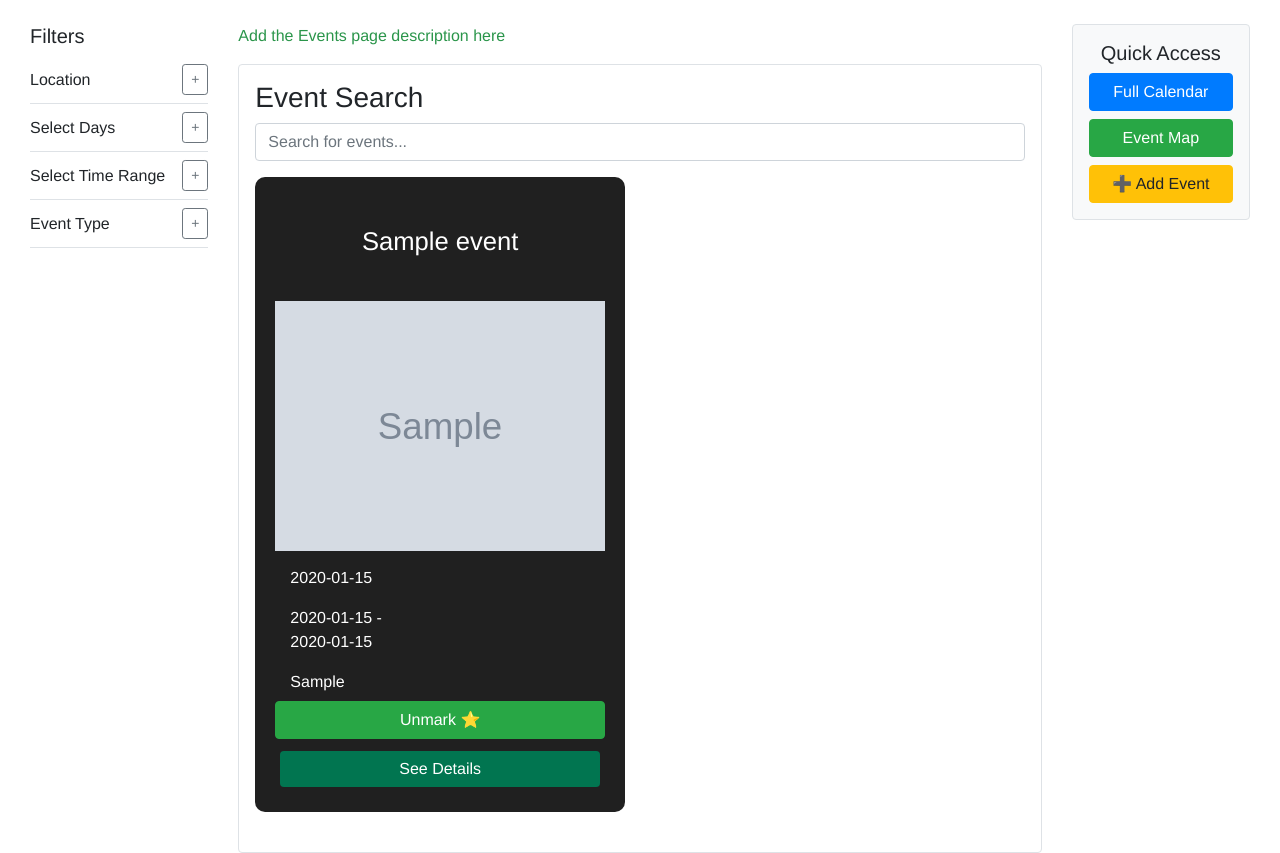
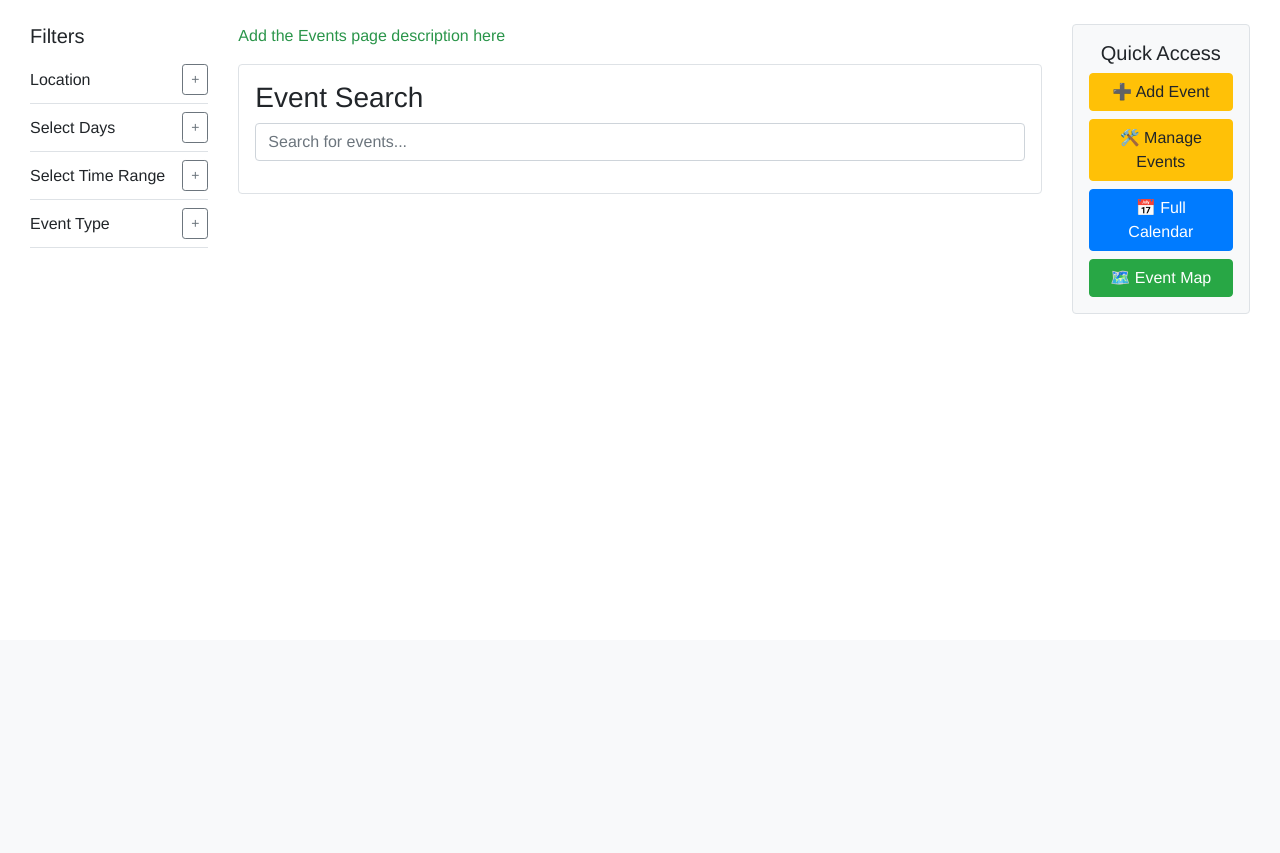
Before and after one commit to NoNameCoder2806/DVC-Events-Radar, a Django app: page / in a window 1280 px wide. Shown: the part 160-1013 px from the top of the page. After the commit the page ends 474 px from the top, so only its background shows below. Run offline with Django 5.2, Linux system fonts and the light colour scheme; a user stored in the database is signed in; tables that the repository leaves empty hold one stand-in row (values such as "Sample post"); grey boxes marked "Sample" are stand-in pictures; some libraries are stand-ins or nearby versions.

Commit message:
Created manage_events.py, manage_users.py edit_events.html

```diff
--- a/myapp/apps.py
+++ b/myapp/apps.py
@@ -8,7 +8,7 @@ def populate_default_data(sender, **kwargs):
     # Create users
     if not Users.objects.exists():
         default_users = [
-            {"username": "dvc_default@insite.4cd.edu", "DVC_ID": "0000000", "role": "admin"},  # default user
+            {"username": "dvc_superuser@insite.4cd.edu", "DVC_ID": "0000000", "role": "superuser"},  # default user
             {"username": "andrew@insite.4cd.edu", "DVC_ID": "0000001", "role": "admin"},
             {"username": "frank@insite.4cd.edu", "DVC_ID": "0000002", "role": "admin"},
             {"username": "heidi@insite.4cd.edu", "DVC_ID": "0000003", "role": "admin"},
--- a/myapp/templates/add_event.html
+++ b/myapp/templates/add_event.html
@@ -35,7 +35,7 @@
 
                 <select name="start_minute" class="form-control">
                     {% for m in minutes %}
-                    <option value="{{ m|stringformat:" 02d" }}">{{ m|stringformat:"02d" }}</option>
+                    <option value="{{ m }}">{{ m }}</option>
                     {% endfor %}
                 </select>
 
@@ -58,7 +58,7 @@
 
                 <select name="end_minute" class="form-control">
                     {% for m in minutes %}
-                    <option value="{{ m|stringformat:" 02d" }}">{{ m|stringformat:"02d" }}</option>
+                    <option value="{{ m }}">{{ m }}</option>
                     {% endfor %}
                 </select>
 
--- a/myapp/templates/home.html
+++ b/myapp/templates/home.html
@@ -122,14 +122,28 @@
         <div class="col-md-2">
             <div class="p-3 bg-light border rounded d-flex flex-column align-items-center">
                 <h5>Quick Access</h5>
-                <a href="{% url 'calendar' %}" class="btn btn-primary mb-2 w-100">Full Calendar</a>
-                <a href="{% url 'map' %}" class="btn btn-success w-100">Event Map</a>
+                <!-- Manage Users Button -->
+                {% if user_role == "superuser" %}
+                <a href="{% url 'manage_users' %}" class="btn btn-warning mb-2 w-100">
+                    🔐 Manage Users
+                </a>
+                {% endif %}
 
-                {% if user.is_authenticated and user.users.role in "admin superuser" %}
-                <a href="{% url 'add_event' %}" class="btn btn-warning mt-2 w-100">
+                <!-- Add Event Button -->
+                {% if user_role == "admin" or user_role == "superuser" %}
+                <a href="{% url 'add_event' %}" class="btn btn-warning mb-2 w-100">
                     ➕ Add Event
                 </a>
+
+                <!-- Manage Events Button -->
+                <a href="{% url 'manage_events' %}" class="btn btn-warning mb-2 w-100">
+                    🛠️ Manage Events
+                </a>
                 {% endif %}
+
+                <!-- Quick Access Buttons -->
+                <a href="{% url 'calendar' %}" class="btn btn-primary mb-2 w-100">📅 Full Calendar</a>
+                <a href="{% url 'map' %}" class="btn btn-success w-100">🗺️ Event Map</a>
             </div>
         </div>
     </div>
--- a/myapp/urls.py
+++ b/myapp/urls.py
@@ -12,4 +12,8 @@ urlpatterns = [
     path("event_detail/<int:event_id>/", views.event_detail, name="event_detail"),
     path('favorite/<int:event_id>/', views.mark_favorite, name='mark_favorite'),
     path("add_event/", views.add_event, name="add_event"),
+    path("manage-events/", views.manage_events, name="manage_events"),
+    path("manage-events/edit/<int:event_id>/", views.edit_event, name="edit_event"),
+    path("manage-events/delete/<int:event_id>/", views.delete_event, name="delete_event"),
+    path("manage-users/", views.manage_users, name="manage_users"),
 ]
--- a/myapp/views.py
+++ b/myapp/views.py
@@ -4,6 +4,9 @@ from .models import Users, Events, Favorites
 from django.contrib.auth.models import User
 from django.contrib.auth import authenticate, login, logout
 import datetime
+from django.utils import timezone
+from django.contrib.auth.decorators import user_passes_test
+from django.contrib import messages
 
 def get_data():
     users_data = Users.objects.all()
@@ -17,17 +20,23 @@ def get_data():
     return data
 
 def home(request):
-    # All events
-    events_data = Events.objects.all()
+    # Only show events today or in the future
+    today = timezone.now().date()
+    events_data = Events.objects.filter(date__gte=today).order_by('date', 'start_time')
 
     # User favorites
     user_favorites = []
+    user_role = None
+
+    # Check user role
     if request.user.is_authenticated:
         try:
             user_obj = Users.objects.get(user=request.user)
             user_favorites = list(Favorites.objects.filter(user_ID=user_obj).values_list('event_ID__id', flat=True))
+            user_role = user_obj.role
         except Users.DoesNotExist:
             user_favorites = []
+            user_role = None
 
     # Pass context to template
     return render(request, 'home.html', {
@@ -35,6 +44,7 @@ def home(request):
         'user_favorites': user_favorites,
         'user_id': request.user.id if request.user.is_authenticated else None,
         'user_name': request.user.username if request.user.is_authenticated else None,
+        'user_role': user_role,
     })
 
 def calendar_view(request):
@@ -199,3 +209,27 @@ def add_event(request):
         'hours': hours,
         'minutes': minutes
     })
+
+@user_passes_test(lambda u: u.is_authenticated and hasattr(u, "users") and u.users.role in ["admin", "superuser"])
+def manage_events(request):
+    all_events = Events.objects.all().order_by('date', 'start_time')
+    return render(request, "manage_events.html", {"all_events": all_events})
+
+def delete_event(request, event_id):
+    event = get_object_or_404(Events, id=event_id)
+
+    if request.method == "POST":
+        event.delete()
+        messages.success(request, "Event deleted successfully.")
+        return redirect("manage_events")
+
+    return render(request, "confirm_delete.html", {"event": event})
+
+def edit_event(request, event_id):
+    event = get_object_or_404(Events, id=event_id)
+    return render(request, "edit_event.html", {"event": event})
+
+@user_passes_test(lambda u: u.is_authenticated and hasattr(u, "users") and u.users.role == "superuser")
+def manage_users(request):
+    all_users = Users.objects.all()
+    return render(request, "manage_users.html", {"all_users": all_users})
```
Also changed, not shown: myapp/templates/edit_events.html (added, +9 -0 lines), myapp/templates/manage_events.html (added, +40 -0 lines), myapp/templates/manage_user.html (added, +26 -0 lines).
